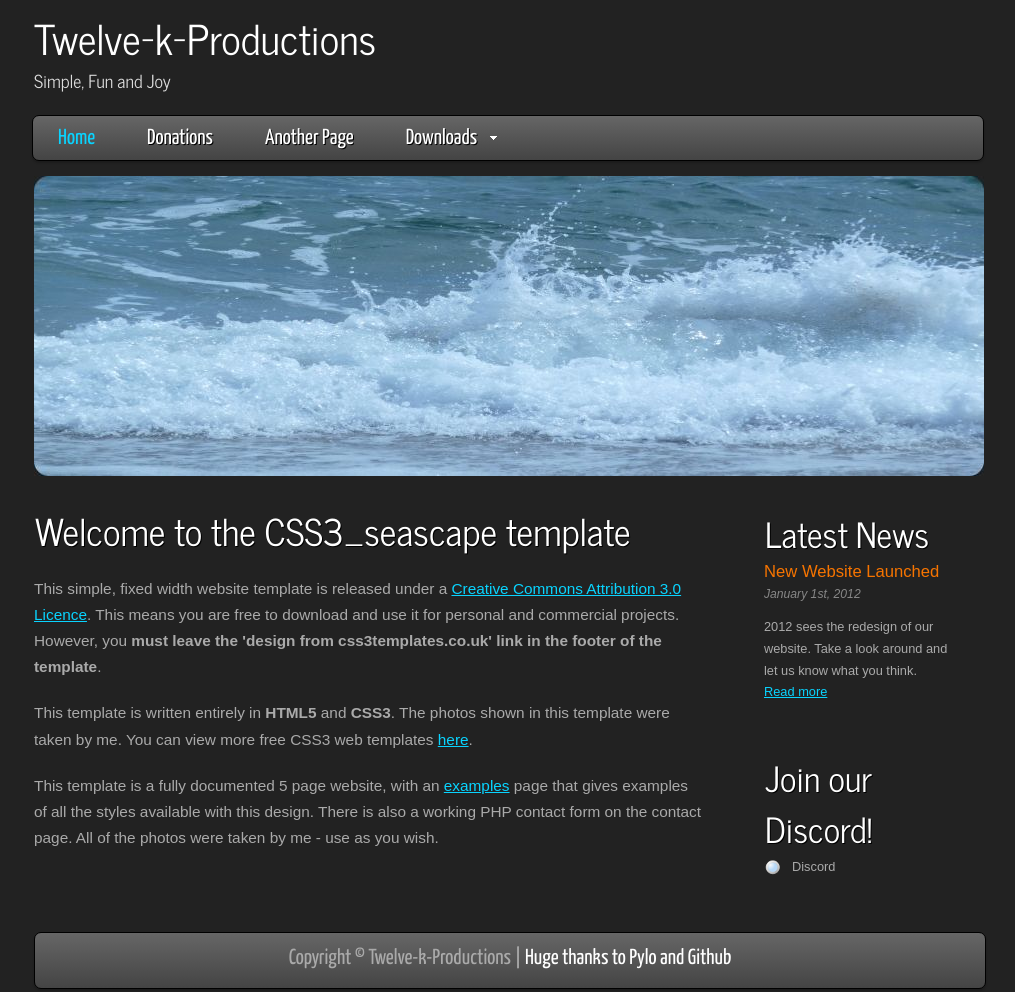
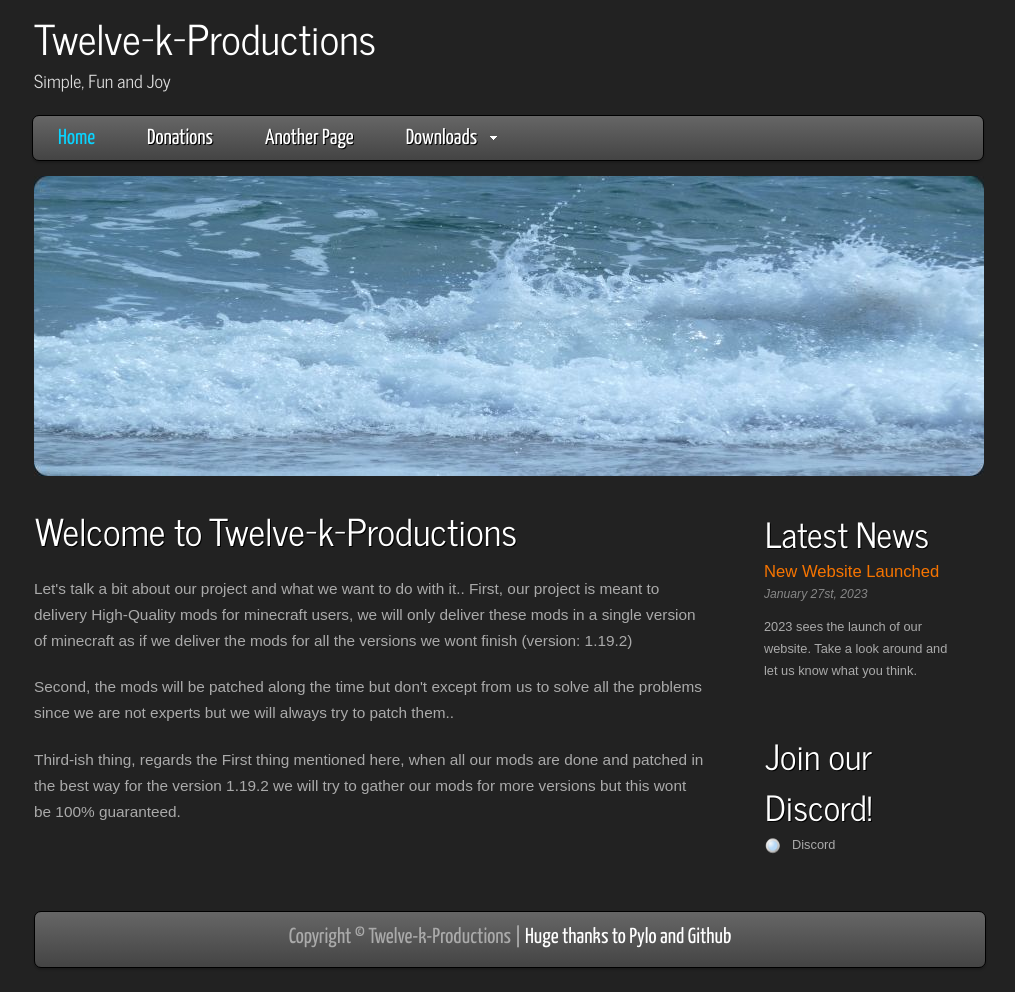
Before and after one commit to zk12-dev/zk12.github.io, a plain HTML site: page index.html in a window 1280 px wide. Shown: the whole page, without its empty margins (131-1146 px from the left). Drawn offline with Linux system fonts and the light colour scheme.

Commit message:
Update index.html

```diff
--- a/index.html
+++ b/index.html
@@ -29,11 +29,11 @@
           <li><a href="another_page.html">Another Page</a></li>
           <li><a href="#">Downloads</a>
             <ul>
-              <li><a href="TwelveGuns">TwelveGuns</a></li>
-              <li><a href="TwelveMonsters">TwelveMonsters</a>
+              <li><a href="TwelveGuns" target=”_blank”>TwelveGuns</a></li>
+              <li><a href="TwelveMonsters" target=”_blank”>TwelveMonsters</a>
               <li><a href="https://www.mediafire.com/file/wx0lxtt7annro6k/VPlus_v2.3a.zip/file" target=”_blank”>TwelveCars</a></li>
-              <li><a href="#">TwelveMBikes</a></li>
-              <li><a href="#">TwelveMobs</a></li>
+              <li><a href="#" target=”_blank”>TwelveMBikes</a></li>
+              <li><a href="#" target=”_blank”>TwelveMobs</a></li>
             </ul>
           </li>
         </ul>
@@ -51,8 +51,8 @@
         <div class="sidebar">
           <h3>Latest News</h3>
           <h4>New Website Launched</h4>
-          <h5>January 1st, 2012</h5>
-          <p>2012 sees the redesign of our website. Take a look around and let us know what you think.<br /><a href="#">Read more</a></p>
+          <h5>January 27st, 2023</h5>
+          <p>2023 sees the launch of our website. Take a look around and let us know what you think.</p>
         </div>
         <div class="sidebar">
           <h3>Join our Discord!</h3>
@@ -62,10 +62,10 @@
         </div>
       </div>
       <div class="content">
-        <h1>Welcome to the CSS3_seascape template</h1>
-        <p>This simple, fixed width website template is released under a <a href="http://creativecommons.org/licenses/by/3.0">Creative Commons Attribution 3.0 Licence</a>. This means you are free to download and use it for personal and commercial projects. However, you <strong>must leave the 'design from css3templates.co.uk' link in the footer of the template</strong>.</p>
-        <p>This template is written entirely in <strong>HTML5</strong> and <strong>CSS3</strong>. The photos shown in this template were taken by me. You can view more free CSS3 web templates <a href="http://www.css3templates.co.uk">here</a>.</p>
-        <p>This template is a fully documented 5 page website, with an <a href="examples.html">examples</a> page that gives examples of all the styles available with this design. There is also a working PHP contact form on the contact page. All of the photos were taken by me - use as you wish.</p>
+        <h1>Welcome to Twelve-k-Productions</h1>
+        <p>Let's talk a bit about our project and what we want to do with it.. First, our project is meant to delivery High-Quality mods for minecraft users, we will only deliver these mods in a single version of minecraft as if we deliver the mods for all the versions we wont finish (version: 1.19.2)</p>
+        <p>Second, the mods will be patched along the time but don't except from us to solve all the problems since we are not experts but we will always try to patch them..</p>
+        <p>Third-ish thing, regards the First thing mentioned here, when all our mods are done and patched in the best way for the version 1.19.2 we will try to gather our mods for more versions but this wont be 100% guaranteed.</p>
       </div>
     </div>
     <footer>
```
